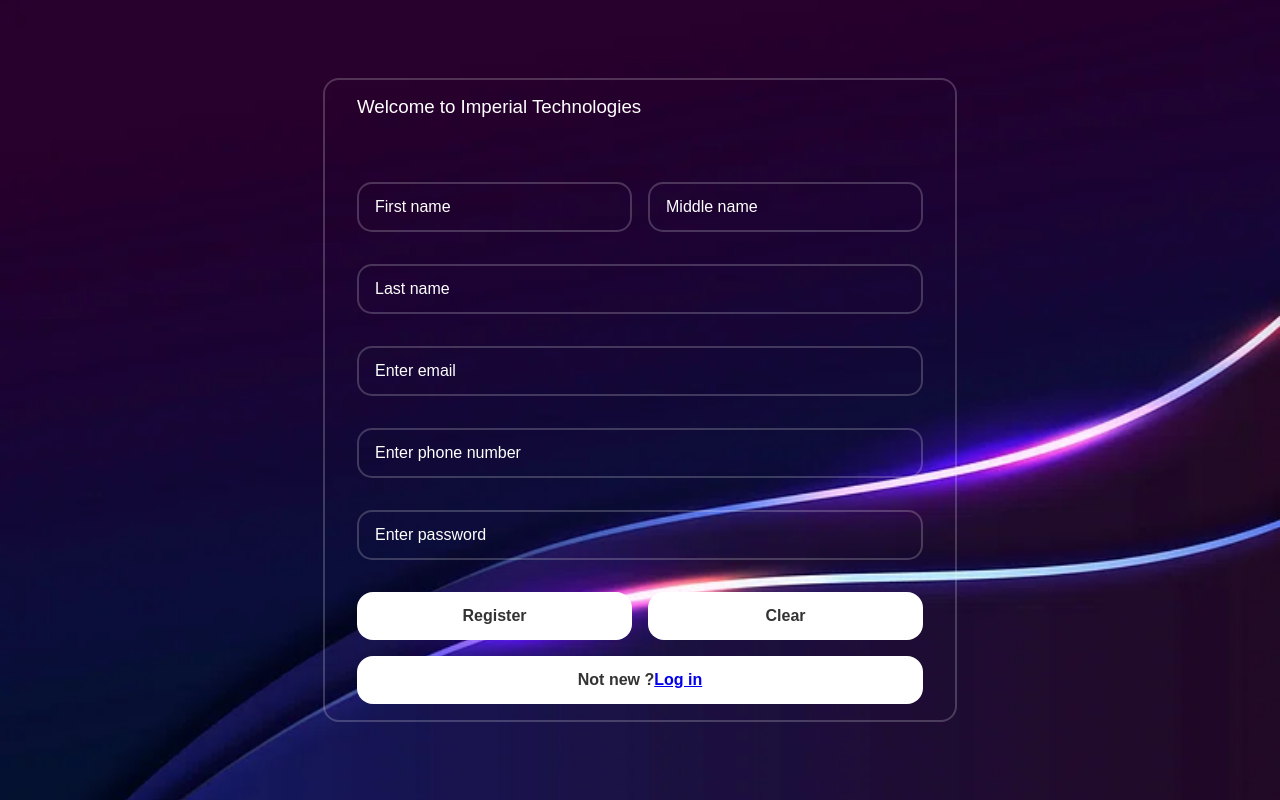
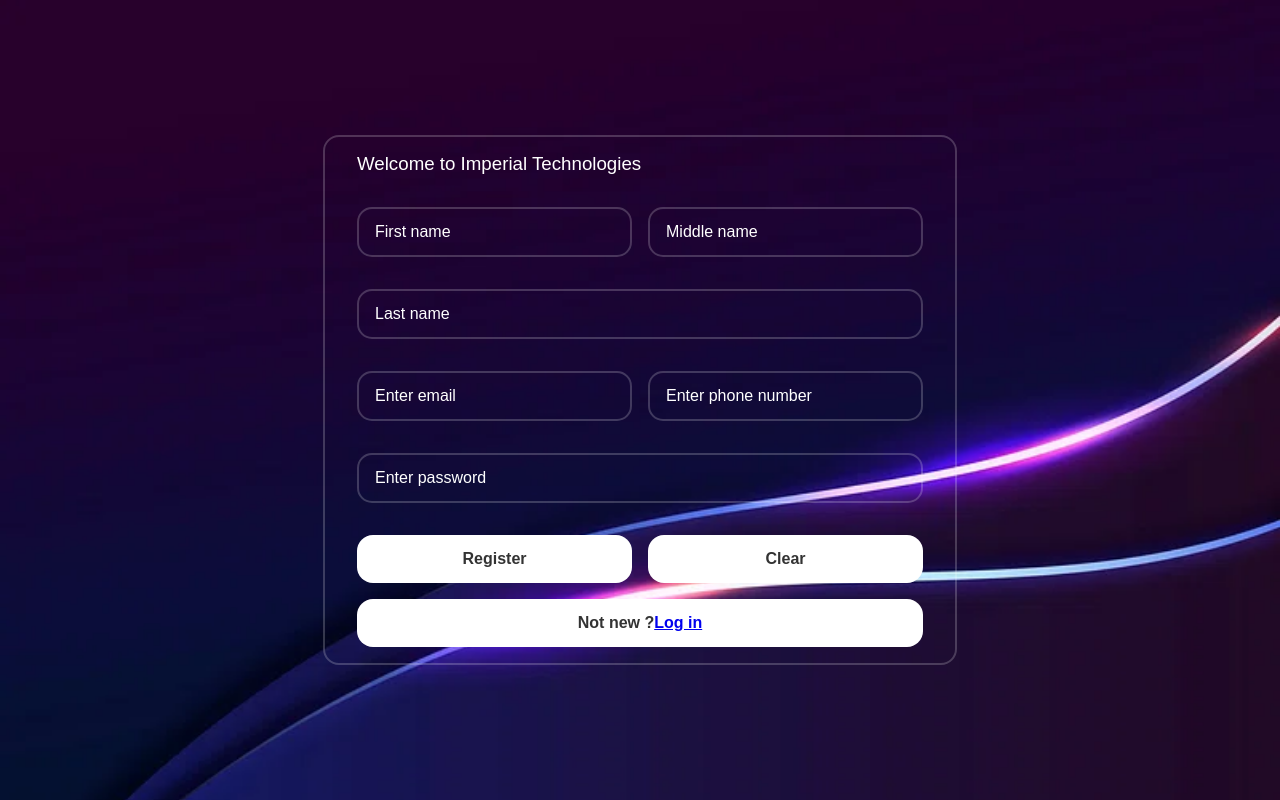
Before and after one commit to mhonatendai/nexus-fe, a React (Create React App) app: page /register in a window 1280 px wide. Built offline with nearby package versions, Linux system fonts and the light colour scheme.

Commit message:
Refactor and css.

```diff
--- a/src/pages/login/LoginForm.css
+++ b/src/pages/login/LoginForm.css
@@ -75,3 +75,7 @@
 .register-link p a:hover {
     text-decoration: underline;
 }
+
+.login-grid{
+    padding-top: 1rem;
+}
--- a/src/pages/login/LoginForm.jsx
+++ b/src/pages/login/LoginForm.jsx
@@ -1,4 +1,4 @@
-import React  from "react";
+import React from "react";
 import './LoginForm.css';
 import { FaUser } from "react-icons/fa";
 import { FaLock } from "react-icons/fa";
@@ -36,7 +36,7 @@
             type="text" placeholder='Username' required
             value={username} onChange={(e) => setUsername(e.target.value)}
           />
-                    <FaUser className="icon"/>
+          <FaUser className="icon" />
 
         </div>
         <div className="input-box">
@@ -45,10 +45,12 @@
             type="password" placeholder='Password' required
             value={password} onChange={(e) => setPassword(e.target.value)}
           />
-                    <FaLock className="icon"/>
+          <FaLock className="icon" />
 
         </div>
+        <div className="login-grid">
           <button type="submit">Login</button>
+        </div>
         <div className="register-link">
           <p>Joining? <Link to="/register">Register here</Link></p>
         </div>
--- a/src/pages/register/RegisterForm.css
+++ b/src/pages/register/RegisterForm.css
@@ -4,6 +4,7 @@
     margin-top: 2rem;
 }
 
-.login-grid{
-    padding-top: 1rem;
+.side-by-side-input-container{
+    display: flex;
+    gap: 1rem;
 }
--- a/src/pages/register/RegisterForm.jsx
+++ b/src/pages/register/RegisterForm.jsx
@@ -52,7 +52,7 @@
             ) :
                 (<form onSubmit={handleSubmit}>
                     <h3>Welcome to Imperial Technologies</h3>
-                    <div className="side-by-side-container">
+                    <div className="side-by-side-input-container">
                         <div className="input-box">
                             <input
                                 type="text"
@@ -84,6 +84,7 @@
                             required
                         />
                     </div>
+                    <div className="side-by-side-input-container">
                         <div className="input-box">
                             <input
                                 type="email"
@@ -103,6 +104,7 @@
                                 onChange={(e) => setPhoneNumber(e.target.value)}
                                 required
                             />
+                        </div>
                     </div>
                     <div className="input-box">
                         <input
```
Lines whose indentation alone changed are shown as unchanged.
